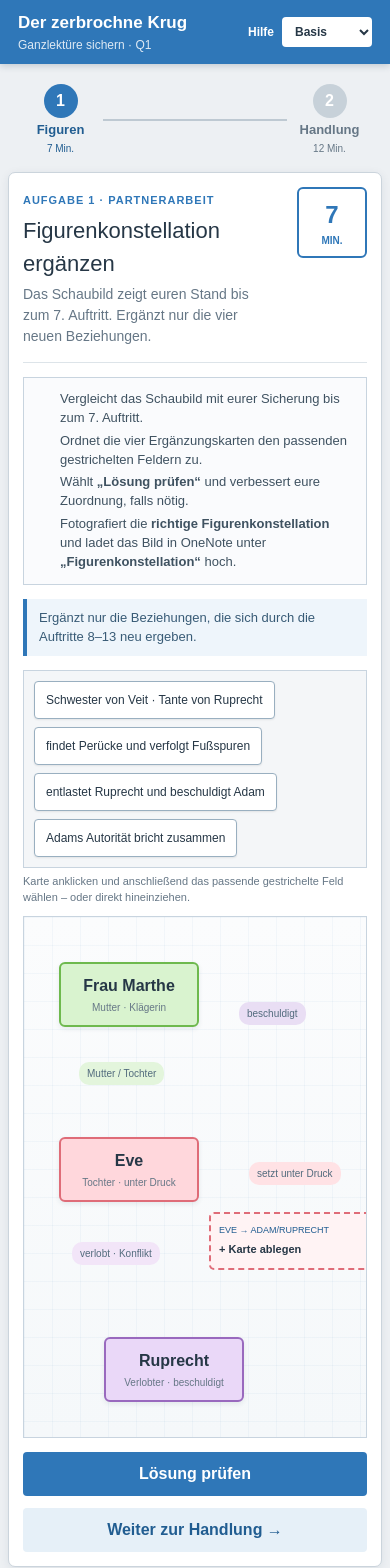
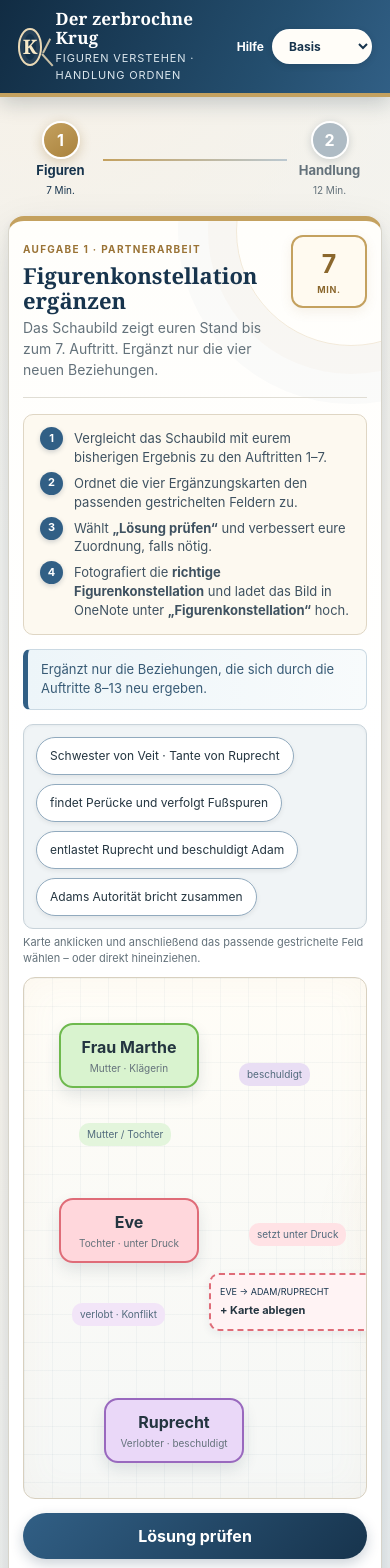
Before and after one commit to burcuyilmaz1758-tech/derzerbrochnekrug, a Next.js app: page / in a window 390 px wide. Shown: the top 1568 px of the page. Built offline with nearby package versions, Linux system fonts and the light colour scheme.

Commit message:
Polish student experience and clarify Variant

```diff
--- a/app/globals.css
+++ b/app/globals.css
@@ -1,51 +1,60 @@
 @import "tailwindcss";
 
 :root {
-  --blue: #2f77b8;
-  --blue-dark: #215d91;
-  --pale: #eef5fb;
-  --line: #c8d4df;
-  --text: #263746;
-  --muted: #667786;
+  --blue: #315f85;
+  --blue-dark: #17344d;
+  --pale: #eef4f7;
+  --line: #c8d2d8;
+  --text: #243540;
+  --muted: #64727b;
+  --paper: #fffdf8;
+  --gold: #c4a15f;
+  --gold-light: #ead9b6;
   --green: #2d8a4f;
   --red: #c2463a;
 }
 
 * { box-sizing: border-box; }
-body { margin: 0; background: #edf0f3; color: var(--text); font-family: Arial, Helvetica, sans-serif; }
+body { margin: 0; background: radial-gradient(circle at 10% 0%, #f8f2e7 0, transparent 32%), linear-gradient(145deg, #edf1f2 0%, #f8f5ee 55%, #e8eef1 100%); color: var(--text); font-family: Inter, Avenir, "Segoe UI", Arial, Helvetica, sans-serif; }
 button, select { font: inherit; }
 button { cursor: pointer; }
 .app-shell { min-height: 100vh; }
 
-.topbar { height: 64px; display: flex; align-items: center; justify-content: space-between; gap: 20px; padding: 0 clamp(18px, 4vw, 54px); color: white; background: var(--blue); box-shadow: 0 2px 7px rgba(22,53,78,.2); }
-.topbar strong, .topbar span { display: block; }.topbar strong { font-size: 21px; }.topbar span { font-size: 12px; opacity: .84; }
+.topbar { min-height: 76px; display: flex; align-items: center; justify-content: space-between; gap: 20px; padding: 10px clamp(18px, 4vw, 54px); color: white; background: linear-gradient(115deg, #112c43 0%, #244e6e 68%, #315f85 100%); border-bottom: 4px solid var(--gold); box-shadow: 0 6px 20px rgba(18,44,64,.22); }
+.brand-lockup { display: flex; align-items: center; gap: 13px; }
+.brand-mark { position: relative; width: 46px; height: 46px; display: grid; place-items: center; border: 2px solid var(--gold-light); border-radius: 50%; color: #f7e9c8; font: bold 25px/1 Georgia, "Times New Roman", serif; box-shadow: inset 0 0 0 4px rgba(255,255,255,.07); }
+.brand-mark::before, .brand-mark::after { content: ""; position: absolute; width: 16px; height: 2px; background: var(--gold-light); transform-origin: left center; opacity: .85; }
+.brand-mark::before { left: 23px; top: 22px; transform: rotate(-63deg); }.brand-mark::after { left: 22px; top: 23px; transform: rotate(48deg); }
+.topbar strong, .topbar span { display: block; }.topbar strong { font: 600 24px/1.1 Georgia, "Times New Roman", serif; letter-spacing: .01em; }.topbar span { margin-top: 3px; color: #dce7ee; font-size: 11px; letter-spacing: .08em; text-transform: uppercase; }
 .topbar label { display: flex; align-items: center; gap: 8px; font-size: 12px; font-weight: bold; }
-.topbar select { color: var(--text); background: white; border: 0; border-radius: 4px; padding: 7px 9px; }
+.topbar select { color: var(--blue-dark); background: #fffdf8; border: 1px solid rgba(255,255,255,.55); border-radius: 999px; padding: 8px 12px; box-shadow: 0 2px 7px rgba(0,0,0,.12); }
 
-.stepper { max-width: 820px; margin: 20px auto 16px; padding: 0 18px; display: flex; align-items: center; }
-.stepper i { flex: 1; height: 2px; background: #bec9d2; }
+.stepper { max-width: 650px; margin: 24px auto 18px; padding: 0 18px; display: flex; align-items: center; }
+.stepper i { flex: 1; height: 2px; background: linear-gradient(90deg, var(--gold), #bbc8d0); }
 .stepper button { width: 120px; border: 0; background: transparent; color: var(--muted); display: grid; place-items: center; gap: 2px; }
-.stepper b { width: 34px; height: 34px; border-radius: 50%; display: grid; place-items: center; background: #c7d1d9; color: white; }
+.stepper b { width: 38px; height: 38px; border-radius: 50%; display: grid; place-items: center; border: 2px solid white; background: #aebbc4; color: white; box-shadow: 0 2px 8px rgba(25,49,67,.18); }
 .stepper span { font-weight: bold; font-size: 13px; }.stepper small { font-size: 10px; }
-.stepper button.active { color: var(--blue-dark); }.stepper button.active b { background: var(--blue); }
+.stepper button.active { color: var(--blue-dark); }.stepper button.active b { background: linear-gradient(145deg, var(--gold), #a9823d); box-shadow: 0 3px 12px rgba(155,119,54,.32); }
 
-.activity { width: min(1060px, calc(100% - 28px)); margin: 0 auto 20px; padding: 24px; border: 1px solid #cbd4dc; border-radius: 7px; background: white; box-shadow: 0 2px 10px rgba(25,55,80,.08); }
-.activity-head { display: flex; justify-content: space-between; gap: 20px; align-items: flex-start; padding-bottom: 15px; border-bottom: 1px solid #dde4e9; }
-.activity-head > div:first-child > span { color: var(--blue); font-size: 11px; font-weight: bold; letter-spacing: .09em; }
-.activity-head h1 { margin: 3px 0 4px; font-size: 26px; }.activity-head p { margin: 0; color: var(--muted); font-size: 14px; }
-.time { min-width: 70px; padding: 8px; text-align: center; color: var(--blue); border: 2px solid var(--blue); border-radius: 6px; font-weight: bold; font-size: 24px; }.time small { display: block; font-size: 10px; text-transform: uppercase; }
-.instructions { margin: 14px 0 12px; padding: 12px 14px 12px 36px; border: 1px solid var(--line); background: #fafbfd; color: #3f5261; font-size: 13px; line-height: 1.45; }
-.instructions li + li { margin-top: 4px; }
-.hint { margin: 14px 0; padding: 9px 12px; background: var(--pale); border-left: 4px solid var(--blue); color: #385b76; font-size: 13px; }
+.activity { position: relative; width: min(1080px, calc(100% - 28px)); margin: 0 auto 24px; padding: 28px; overflow: hidden; border: 1px solid #d7d4ca; border-top: 5px solid var(--gold); border-radius: 16px; background: linear-gradient(180deg, #fffefb 0%, #ffffff 38%); box-shadow: 0 18px 45px rgba(28,52,68,.12), 0 2px 8px rgba(28,52,68,.06); }
+.activity::after { content: ""; position: absolute; right: -85px; top: -105px; width: 230px; height: 230px; border: 1px solid rgba(196,161,95,.22); border-radius: 50%; box-shadow: 0 0 0 28px rgba(196,161,95,.04), 0 0 0 58px rgba(49,95,133,.025); pointer-events: none; }
+.activity-head { position: relative; z-index: 1; display: flex; justify-content: space-between; gap: 20px; align-items: flex-start; padding-bottom: 17px; border-bottom: 1px solid #e0ddd4; }
+.activity-head > div:first-child > span { color: #9a7336; font-size: 10px; font-weight: bold; letter-spacing: .13em; }
+.activity-head h1 { margin: 4px 0 5px; color: #17344d; font: 600 29px/1.12 Georgia, "Times New Roman", serif; }.activity-head p { margin: 0; max-width: 720px; color: var(--muted); font-size: 14px; }
+.time { min-width: 76px; padding: 9px; text-align: center; color: #8b672d; border: 2px solid var(--gold); border-radius: 12px; background: #fffaf0; font-weight: bold; font-size: 25px; box-shadow: 0 4px 12px rgba(155,119,54,.1); }.time small { display: block; font-size: 9px; letter-spacing: .08em; text-transform: uppercase; }
+.instructions { counter-reset: steps; margin: 16px 0 13px; padding: 14px 16px; border: 1px solid #dfd6c4; border-radius: 10px; background: #fdf9f0; color: #3f5261; font-size: 13px; line-height: 1.45; list-style: none; }
+.instructions li { position: relative; min-height: 26px; padding-left: 34px; }.instructions li::before { counter-increment: steps; content: counter(steps); position: absolute; left: 0; top: -2px; width: 23px; height: 23px; display: grid; place-items: center; border-radius: 50%; color: white; background: var(--blue); font-size: 11px; font-weight: bold; box-shadow: 0 2px 5px rgba(23,52,77,.2); }.instructions li + li { margin-top: 7px; }
+.hint { margin: 14px 0; padding: 10px 13px; border: 1px solid #cad9e3; border-left: 5px solid var(--blue); border-radius: 7px; background: linear-gradient(90deg, #edf5f9, #f8fbfc); color: #385b76; font-size: 13px; }
 
-.token-tray { display: flex; flex-wrap: wrap; gap: 8px; padding: 10px; min-height: 58px; border: 1px solid var(--line); background: #f4f6f8; }
-.token { border: 1px solid #99afc0; border-radius: 4px; padding: 9px 11px; background: white; color: var(--text); box-shadow: 0 1px 2px rgba(0,0,0,.08); font-size: 12px; }
+.token-tray { display: flex; flex-wrap: wrap; gap: 9px; padding: 12px; min-height: 58px; border: 1px solid #c8d3da; border-radius: 10px; background: #f0f4f6; box-shadow: inset 0 1px 3px rgba(23,52,77,.05); }
+.token { border: 1px solid #91aabe; border-radius: 999px; padding: 9px 13px; background: white; color: var(--text); box-shadow: 0 2px 5px rgba(0,0,0,.07); font-size: 12px; transition: transform .16s ease, box-shadow .16s ease, background .16s ease; }
+.token:hover { transform: translateY(-1px); box-shadow: 0 4px 10px rgba(23,52,77,.15); }
 .token:hover, .token.selected { color: white; border-color: var(--blue); background: var(--blue); }
 .micro-help { margin: 5px 0 10px; color: var(--muted); font-size: 11px; }
 
-.diagram-scroll { overflow-x: auto; border: 1px solid var(--line); background: linear-gradient(#fbfcfd, #f5f8fa); }
-.figure-diagram { position: relative; width: 950px; height: 520px; margin: auto; background-image: linear-gradient(rgba(47,119,184,.045) 1px, transparent 1px), linear-gradient(90deg, rgba(47,119,184,.045) 1px, transparent 1px); background-size: 28px 28px; }
-.node { position: absolute; z-index: 2; width: 140px; min-height: 54px; padding: 10px; border: 2px solid #7898b2; border-radius: 6px; background: white; text-align: center; font-weight: bold; box-shadow: 0 2px 5px rgba(38,63,82,.09); }
+.diagram-scroll { overflow-x: auto; border: 1px solid #d8d0bf; border-radius: 12px; background: linear-gradient(#fffdf7, #f5f7f6); box-shadow: inset 0 0 35px rgba(196,161,95,.06); }
+.figure-diagram { position: relative; width: 950px; height: 520px; margin: auto; background-image: radial-gradient(circle at center, rgba(196,161,95,.08), transparent 34%), linear-gradient(rgba(49,95,133,.045) 1px, transparent 1px), linear-gradient(90deg, rgba(49,95,133,.045) 1px, transparent 1px); background-size: auto, 28px 28px, 28px 28px; }
+.node { position: absolute; z-index: 2; width: 140px; min-height: 56px; padding: 10px; border: 2px solid #7898b2; border-radius: 14px; background: white; text-align: center; font-weight: bold; box-shadow: 0 7px 15px rgba(38,63,82,.12); }
 .node small { display: block; margin-top: 2px; color: var(--muted); font-size: 10px; font-weight: normal; }
 .node.adam { left: 405px; top: 220px; border-color: #d5ae2c; background: #fff1a4; }
 .node.walter { left: 405px; top: 35px; border-color: #c96ca5; background: #f7d4e8; }
@@ -57,22 +66,22 @@ button { cursor: pointer; }
 .node.veit { right: 75px; bottom: 35px; border-color: #58aeb8; background: #d1f0f2; }
 .known { position: absolute; z-index: 1; color: #526b7d; background: #e6edf2; border-radius: 10px; padding: 4px 8px; font-size: 10px; }
 .k1 { left: 55px; top: 145px; background: #e3f5dc; }.k2 { left: 48px; top: 325px; background: #f2e5f8; }.k3 { left: 215px; top: 85px; background: #e9def4; }.k4 { left: 225px; top: 245px; background: #ffe2e5; }.k5 { left: 445px; top: 132px; background: #f8ddec; }.k6 { left: 445px; top: 350px; background: #ffead5; }.k7 { right: 80px; bottom: 118px; background: #def3f4; }
-.dropzone { position: absolute; z-index: 3; width: 205px; min-height: 58px; padding: 8px; border: 2px dashed #85a4bc; border-radius: 5px; background: #f8fbfd; color: var(--text); text-align: left; }
+.dropzone { position: absolute; z-index: 3; width: 205px; min-height: 58px; padding: 9px; border: 2px dashed #85a4bc; border-radius: 10px; background: #f8fbfd; color: var(--text); text-align: left; box-shadow: 0 3px 9px rgba(30,60,80,.07); }
 .dropzone small, .dropzone strong { display: block; }.dropzone small { color: var(--blue-dark); font-size: 9px; text-transform: uppercase; }.dropzone strong { margin-top: 3px; font-size: 11px; }
 .dropzone:hover { border-color: var(--blue); background: var(--pale); }.dropzone.right { border-color: var(--green); background: #eaf6ee; }.dropzone.wrong { border-color: var(--red); background: #fbeceb; }
 .slot-family { right: 10px; bottom: 135px; }.slot-evidence { right: 190px; top: 265px; }.slot-eve { left: 185px; top: 295px; }.slot-authority { left: 370px; top: 145px; }
 .slot-family { border-color: #58aeb8; background: #effafa; }.slot-evidence { border-color: #5e98c4; background: #f1f7fc; }.slot-eve { border-color: #df6c78; background: #fff3f4; }.slot-authority { border-color: #c96ca5; background: #fcf2f8; }
 
 .actionbar { display: flex; align-items: center; gap: 12px; min-height: 54px; margin-top: 14px; }
-.actionbar button, .small-check { border: 0; border-radius: 4px; padding: 10px 15px; font-weight: bold; }
-.check, .small-check { color: white; background: var(--blue); }.check:hover, .small-check:hover { background: var(--blue-dark); }
-.next { margin-left: auto; color: var(--blue-dark); background: #e6f0f8; }.ok { color: var(--green); font-size: 13px; font-weight: bold; }.no { color: var(--red); font-size: 13px; font-weight: bold; }
+.actionbar button, .small-check { border: 0; border-radius: 999px; padding: 11px 18px; font-weight: bold; transition: transform .16s ease, box-shadow .16s ease; }
+.check, .small-check { color: white; background: linear-gradient(135deg, #315f85, #17344d); box-shadow: 0 5px 13px rgba(23,52,77,.22); }.check:hover, .small-check:hover { transform: translateY(-1px); box-shadow: 0 8px 18px rgba(23,52,77,.27); }
+.next { margin-left: auto; color: #6e5226; border: 1px solid #d9be88 !important; background: #fff7e7; }.next:hover { transform: translateY(-1px); }.ok { color: var(--green); font-size: 13px; font-weight: bold; }.no { color: var(--red); font-size: 13px; font-weight: bold; }
 
 .sort-list { display: grid; gap: 7px; }
 .prior-plot, .new-plot, .complete-plot { margin-top: 16px; }
 .prior-plot h2, .new-plot h2, .complete-plot h2 { margin: 0 0 8px; color: var(--blue-dark); font-size: 17px; }
 .new-plot { padding-top: 15px; border-top: 2px solid #d8e1e8; }
-.plot-table { overflow: hidden; border: 1px solid #9eb6c9; border-radius: 5px; }
+.plot-table { overflow: hidden; border: 1px solid #9eb6c9; border-radius: 10px; box-shadow: 0 5px 14px rgba(24,53,74,.07); }
 .plot-row { display: grid; grid-template-columns: 70px minmax(150px, .65fr) minmax(300px, 2fr); align-items: start; }
 .plot-row > * { min-width: 0; margin: 0; padding: 9px 10px; }
 .plot-row > * + * { border-left: 1px solid #bfd0dc; }
@@ -80,32 +89,38 @@ button { cursor: pointer; }
 .plot-row b { color: var(--blue-dark); text-align: center; }
 .plot-row strong { color: #344f63; font-size: 12px; }
 .plot-row p { color: #536675; font-size: 11px; line-height: 1.42; }
-.plot-header { color: #173f60; background: #cbdff0; font-size: 11px; font-weight: bold; text-transform: uppercase; letter-spacing: .04em; }
+.plot-header { color: white; background: linear-gradient(100deg, #244e6e, #315f85); font-size: 10px; font-weight: bold; text-transform: uppercase; letter-spacing: .08em; }
 .plot-row:nth-child(odd):not(.plot-header) { background: #f7fafc; }
-.solution-title { display: flex; justify-content: space-between; gap: 18px; align-items: center; margin-bottom: 8px; padding: 10px 12px; border: 1px solid #86bc96; background: #edf8f0; }
+.solution-title { display: flex; justify-content: space-between; gap: 18px; align-items: center; margin-bottom: 10px; padding: 12px 14px; border: 1px solid #86bc96; border-radius: 10px; background: linear-gradient(100deg, #edf8f0, #f8fcf8); box-shadow: 0 4px 12px rgba(45,138,79,.08); }
 .solution-title span { display: block; color: var(--green); font-size: 10px; font-weight: bold; letter-spacing: .08em; }
 .solution-title h2 { margin: 2px 0 0; color: #275b39; }
 .solution-title > b { color: var(--green); white-space: nowrap; }
 .complete-table .plot-row:nth-child(n+9) { background: #f4f8fc; }
 .screenshot-note { margin-top: 10px; padding: 10px 12px; color: #275b39; border: 1px solid #86bc96; background: #edf8f0; font-size: 12px; text-align: center; }
-.sort-card { display: grid; grid-template-columns: 25px 38px 1fr 40px; gap: 9px; align-items: center; padding: 10px; border: 1px solid var(--line); border-radius: 5px; background: #f9fbfc; }
+.sort-card { display: grid; grid-template-columns: 25px 38px 1fr 40px; gap: 10px; align-items: center; padding: 11px; border: 1px solid var(--line); border-radius: 10px; background: #f9fbfc; box-shadow: 0 3px 9px rgba(25,55,80,.06); transition: transform .15s ease, box-shadow .15s ease; }
+.sort-card:hover { transform: translateY(-1px); box-shadow: 0 7px 16px rgba(25,55,80,.1); }
 .sort-card:hover { border-color: var(--blue); }.handle { color: #8aa0b0; font-weight: bold; letter-spacing: -4px; cursor: grab; }.order { width: 30px; height: 30px; display: grid; place-items: center; border-radius: 50%; color: white; background: var(--blue); font-weight: bold; }
 .sort-card strong { color: var(--blue-dark); font-size: 14px; }.sort-card p { margin: 2px 0 0; color: var(--muted); font-size: 12px; }
 .sort-card:nth-child(1) { border-left: 5px solid #5e98c4; background: #f3f8fc; }.sort-card:nth-child(2) { border-left: 5px solid #df6c78; background: #fff5f6; }.sort-card:nth-child(3) { border-left: 5px solid #d38a42; background: #fff8f1; }.sort-card:nth-child(4) { border-left: 5px solid #9969be; background: #faf6fd; }.sort-card:nth-child(5) { border-left: 5px solid #d5ae2c; background: #fffbee; }.sort-card:nth-child(6) { border-left: 5px solid #6eb94e; background: #f5fbf2; }
 .arrows { display: grid; gap: 2px; }.arrows button { border: 1px solid var(--line); background: white; color: var(--blue-dark); }.arrows button:disabled { opacity: .25; cursor: default; }
-.variant-note { display: grid; grid-template-columns: 150px 1fr; gap: 12px; margin-top: 12px; padding: 11px 13px; border: 1px solid #8fb4d1; border-left: 5px solid var(--blue); background: var(--pale); color: #385b76; font-size: 12px; line-height: 1.45; }
+.variant-note { display: grid; grid-template-columns: 185px 1fr; gap: 14px; margin-top: 14px; padding: 14px 16px; border: 1px solid #d2bb89; border-left: 6px solid var(--gold); border-radius: 9px; background: linear-gradient(100deg, #fff8e9, #f7fafb); color: #405663; font-size: 12px; line-height: 1.5; box-shadow: 0 4px 12px rgba(96,75,39,.07); }
 .variant-note strong { color: var(--blue-dark); }
 
-footer { display: flex; justify-content: center; gap: 20px; padding: 8px 18px 18px; color: var(--muted); font-size: 11px; } footer a { color: var(--blue-dark); }
+footer { display: flex; justify-content: center; gap: 20px; padding: 8px 18px 22px; color: #6f777b; font-size: 10px; letter-spacing: .08em; text-transform: uppercase; } footer a { color: var(--blue-dark); }
 
 @media (max-width: 680px) {
   .topbar { height: auto; padding-block: 10px; }.topbar strong { font-size: 17px; }
+  .brand-mark { width: 38px; height: 38px; font-size: 20px; }
   .stepper button { width: 85px; }.activity { width: calc(100% - 16px); padding: 14px; }.activity-head h1 { font-size: 22px; }
   .actionbar { align-items: stretch; flex-direction: column; }.next { margin-left: 0; }
   .plot-table { overflow-x: auto; }.plot-row { min-width: 760px; }.variant-note { grid-template-columns: 1fr; }
   footer { flex-direction: column; align-items: center; }
 }
 
+@media (prefers-reduced-motion: reduce) {
+  *, *::before, *::after { scroll-behavior: auto !important; transition: none !important; }
+}
+
 @media print {
   .topbar, .stepper, .token-tray, .micro-help, .actionbar, footer { display: none; }
   body { background: white; }.activity { width: 100%; border: 0; box-shadow: none; }
--- a/app/page.tsx
+++ b/app/page.tsx
@@ -158,9 +158,12 @@ export default function Home() {
   return (
     <main className="app-shell">
       <header className="topbar">
-        <div>
-          <strong>Der zerbrochne Krug</strong>
-          <span>Ganzlektüre sichern · Q1</span>
+        <div className="brand-lockup">
+          <div className="brand-mark" aria-hidden="true">K</div>
+          <div>
+            <strong>Der zerbrochne Krug</strong>
+            <span>Figuren verstehen · Handlung ordnen</span>
+          </div>
         </div>
         <label>
           Hilfe
@@ -186,7 +189,7 @@ export default function Home() {
           </div>
 
           <ol className="instructions">
-            <li>Vergleicht das Schaubild mit eurer Sicherung bis zum 7. Auftritt.</li>
+            <li>Vergleicht das Schaubild mit eurem bisherigen Ergebnis zu den Auftritten 1–7.</li>
             <li>Ordnet die vier Ergänzungskarten den passenden gestrichelten Feldern zu.</li>
             <li>Wählt <strong>„Lösung prüfen“</strong> und verbessert eure Zuordnung, falls nötig.</li>
             <li>Fotografiert die <strong>richtige Figurenkonstellation</strong> und ladet das Bild in OneNote unter <strong>„Figurenkonstellation“</strong> hoch.</li>
@@ -263,11 +266,11 @@ export default function Home() {
           </div>
 
           <ol className="instructions">
-            <li>Lest zunächst die bereits gesicherte Übersicht zu den Auftritten 1–7.</li>
+            <li>Lest zunächst die vorgegebene Übersicht zu den Auftritten 1–7.</li>
             <li>Bringt anschließend die sechs Karten zu den Auftritten 8–13 in die richtige Reihenfolge.</li>
             <li>Vergleicht eure Reihenfolge kurz mit einer Partnerin oder einem Partner.</li>
             <li>Wählt <strong>„Reihenfolge prüfen“</strong> und verbessert sie, falls nötig.</li>
-            <li>Lest die vollständige Sicherung zu Auftritt 1–13. Erstellt davon eine Ganzseitenaufnahme und ladet sie in OneNote unter <strong>„Handlungsverlauf“</strong> hoch.</li>
+            <li>Lest anschließend den vollständigen Handlungsverlauf zu Auftritt 1–13. Erstellt davon eine Ganzseitenaufnahme und ladet sie in OneNote unter <strong>„Handlungsverlauf“</strong> hoch.</li>
           </ol>
 
           <div className="hint">{levelHints[level].plot}</div>
@@ -275,7 +278,7 @@ export default function Home() {
           {!(plotChecked && plotCorrect) ? (
             <>
               <section className="prior-plot" aria-labelledby="prior-heading">
-                <h2 id="prior-heading">Bereits gesichert: Auftritt 1–7</h2>
+                <h2 id="prior-heading">Schon bekannt: Auftritt 1–7</h2>
                 <div className="plot-table">
                   <div className="plot-row plot-header"><span>Auftritt</span><span>Überschrift</span><span>Inhalt</span></div>
                   {knownPlot.map((card) => (
@@ -310,7 +313,7 @@ export default function Home() {
           ) : (
             <section className="complete-plot" aria-labelledby="complete-heading">
               <div className="solution-title">
-                <div><span>RICHTIGE LÖSUNG</span><h2 id="complete-heading">Gesamtsicherung: Auftritt 1–13</h2></div>
+                <div><span>RICHTIGE REIHENFOLGE</span><h2 id="complete-heading">Der vollständige Handlungsverlauf: Auftritt 1–13</h2></div>
                 <b>✓ geprüft</b>
               </div>
               <div className="plot-table complete-table">
@@ -322,8 +325,8 @@ export default function Home() {
                 ))}
               </div>
               <aside className="variant-note">
-                <strong>Wichtig zum Variant:</strong>
-                <span>Der Variant ist die ausführlichere ursprüngliche Fassung des 12. Auftritts. Er ist kein zusätzlicher 14. Auftritt und wird deshalb nicht als eigene Karte an das Ende gesetzt.</span>
+                <strong>Was bedeutet „Variant“?</strong>
+                <span>Der Variant ist Kleists ursprüngliche, ungekürzte Fassung des 12. Auftritts. Nach dem Misserfolg der Uraufführung 1808 kürzte Kleist diesen Auftritt stark. Der Buchausgabe von 1811 fügte er die Langfassung als Anhang wieder bei. Darin werden Eves Bericht, die Vorgeschichte des Attests und Adams Täuschung ausführlicher entfaltet.</span>
               </aside>
               <div className="screenshot-note">Erstellt jetzt eine Ganzseitenaufnahme dieser vollständigen Übersicht und ladet sie in OneNote unter <strong>„Handlungsverlauf“</strong> hoch.</div>
             </section>
@@ -331,13 +334,13 @@ export default function Home() {
 
           <div className="actionbar">
             {!(plotChecked && plotCorrect) && <button className="check" onClick={() => setPlotChecked(true)}>Reihenfolge prüfen</button>}
-            {plotChecked && <span className={plotCorrect ? "ok" : "no"}>{plotCorrect ? "Richtig! Die vollständige Sicherung ist eingeblendet." : "Noch nicht richtig. Die Bewirtung eröffnet den zweiten Teil; der Krugfall bleibt zuletzt offen."}</span>}
+            {plotChecked && <span className={plotCorrect ? "ok" : "no"}>{plotCorrect ? "Richtig! Der vollständige Handlungsverlauf ist jetzt eingeblendet." : "Noch nicht richtig. Die Bewirtung eröffnet den zweiten Teil; der Krugfall bleibt zuletzt offen."}</span>}
           </div>
         </section>
       )}
 
       <footer>
-        <span>Figurenkonstellation → Handlungsverlauf → Sicherung in OneNote</span>
+        <span>Figurenkonstellation → Handlungsverlauf → Upload in OneNote</span>
       </footer>
     </main>
   );
```
